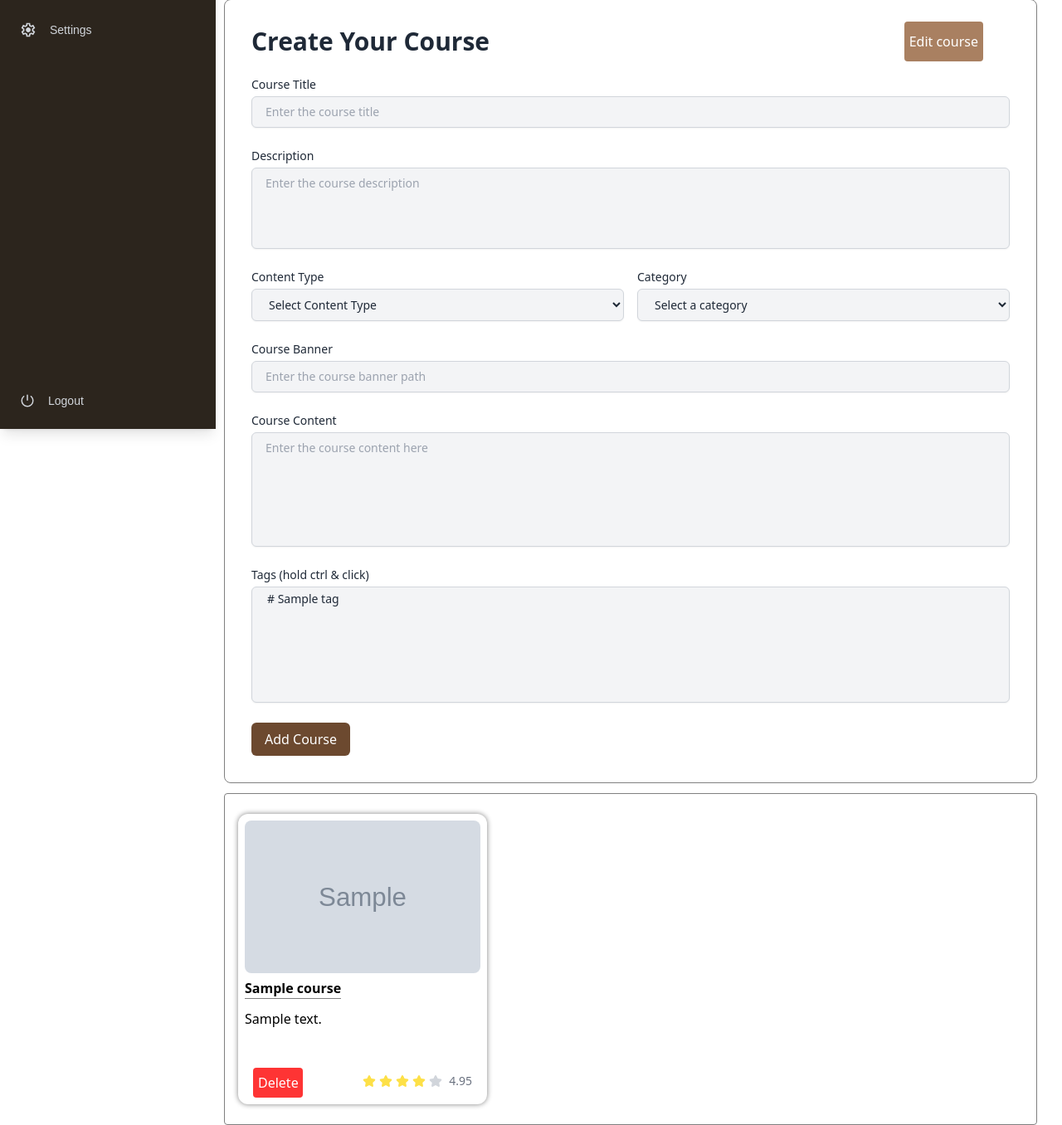
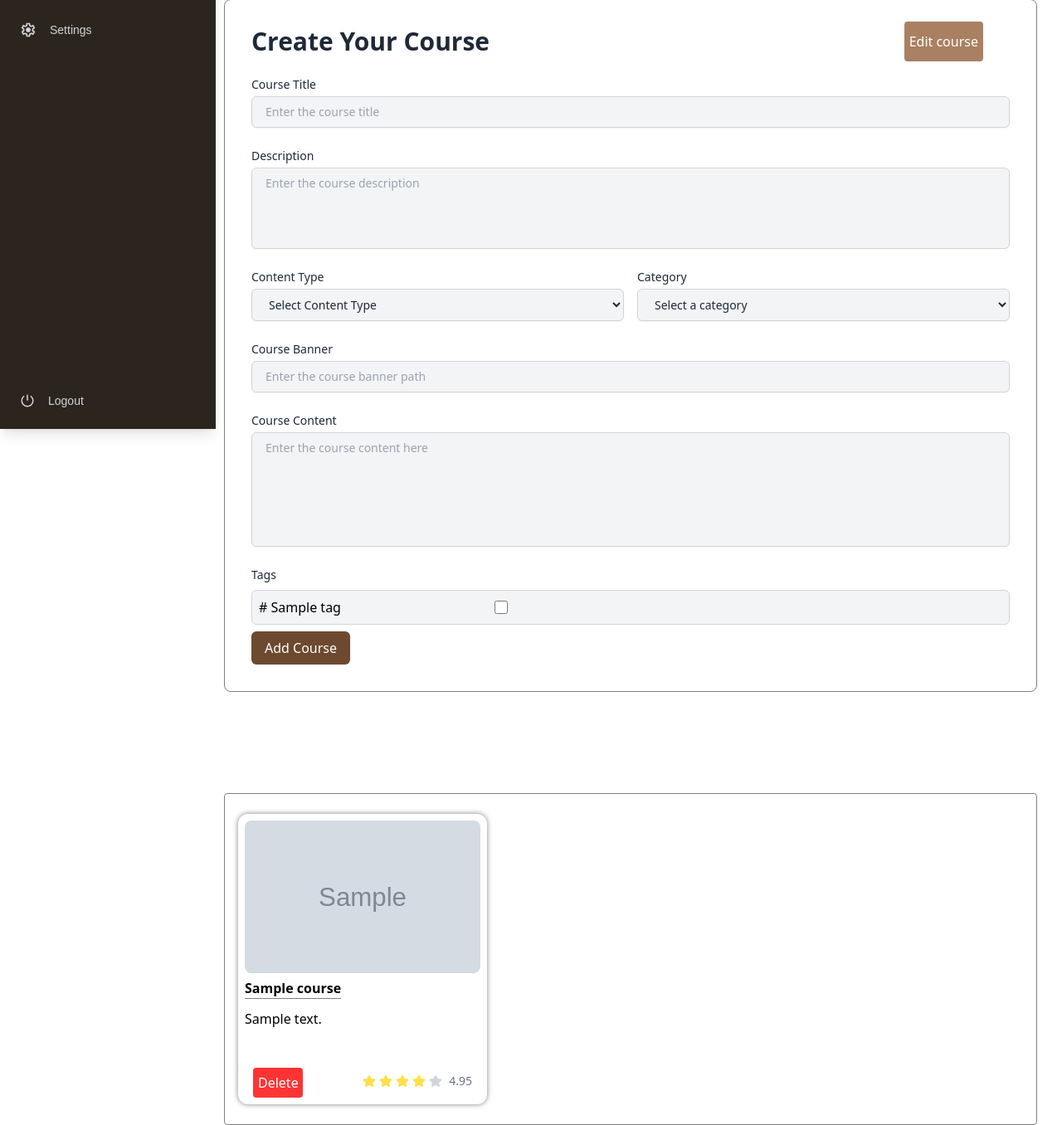
Before and after one commit to ahmedadlaoui/Youdemy, a PHP site: page /teacher_dashboard.php in a window 1280 px wide; the page is wider, and only the part inside the window is pictured. Shown: the part 354-1710 px from the top of that part at 83% size. Run offline with PHP 8.4, Linux system fonts and the light colour scheme; the visitor is signed in with stand-in values (Sample User, id 1); tables that the repository leaves empty hold one stand-in row (values such as "Sample post"); grey boxes marked "Sample" are stand-in pictures; some libraries are stand-ins or nearby versions.

Commit message:
select multiple -> checkboxes in tags selection

```diff
--- a/index.css
+++ b/index.css
@@ -227,3 +227,10 @@
     justify-content: space-around;
     align-items: center;
 }
+#second-form{
+    margin-top: 8px;
+    margin-bottom: 8px;
+    max-height: 154px;
+    padding: 8px;
+    overflow-y:scroll ;
+}
--- a/teacher_dashboard.php
+++ b/teacher_dashboard.php
@@ -190,7 +190,12 @@
     class="absolute top-[calc(71.2px+282px)] left-[260px] bg-white rounded-lg p-8"
     style="height:max-content; width: calc(100vw - 260px - 40px); margin-left: 10px; border:1px solid gray;">
     <h1 class="text-3xl font-extrabold text-gray-800 mb-6"  style="position: relative;display:flex;align-items:center;"><span id="h1hd">Create Your Course</span><button id="editcourse">Edit course</button> </h1>
-    <form class="space-y-6" id="add-form" method="POST" action="teacher_dashboard.php">
+
+
+
+    <div style="position: relative;">
+
+    <form class="space-y-6" id="add-form" method="POST" action="teacher_dashboard.php" >
 
 
 <div>
@@ -271,21 +276,24 @@
 </div>
 
 
-      <div>
-        <label for="tags" class="block text-sm font-medium text-gray-800">Tags (hold ctrl & click)</label>
-        <select
-          id="tags"
-          name="tags[]"
-          multiple
-          class="mt-1 block w-full px-4 py-1 border border-gray-300 rounded-md shadow-sm focus:outline-none focus:ring-blue-500 focus:border-blue-500 sm:text-sm bg-gray-100 text-gray-800" style="height: 140px;">
+<div style="display: flex;flex-direction:column;">
+  <label  class="block text-sm font-medium text-gray-800">Tags </label>
+  <div" >
+        <div id="second-form" class="bg-gray-100 border-gray-300 rounded-md py-2 border">
         <?php
     foreach ($tags as $tag):
     ?>
-            <option value="<?php echo $tag['tag_id'] ?>"># <?php echo $tag['tag_title'] ?></option>
+      <div style="width: 300px;display:flex;justify-content:space-between;align-items:center;">
+        <label style="cursor:pointer;" for="<?php echo $tag['tag_id'] ?>"># <?php echo $tag['tag_title'] ?></label>
+      <input class="h-4 w-4 text-blue-600 border-gray-300 rounded-full focus:ring-blue-500" style="cursor: pointer;" type="checkbox"  name="tags[]" value="<?php echo $tag['tag_id'] ?>" id="<?php echo $tag['tag_id'] ?>">
+
+      </div>
     <?php
     endforeach;
     ?>
-        </select>
+        </div>
+
+  </div>
 </div>
 
 <button
@@ -295,6 +303,9 @@
   Add Course
 </button>
 </form>
+
+    </div>
+
 
 
     <form class="space-y-6" method="POST" id="edit-form" action="teacher_dashboard.php" style="display:none;">
```
Also changed, not shown: UML.png. Lines whose indentation alone changed are shown as unchanged.
